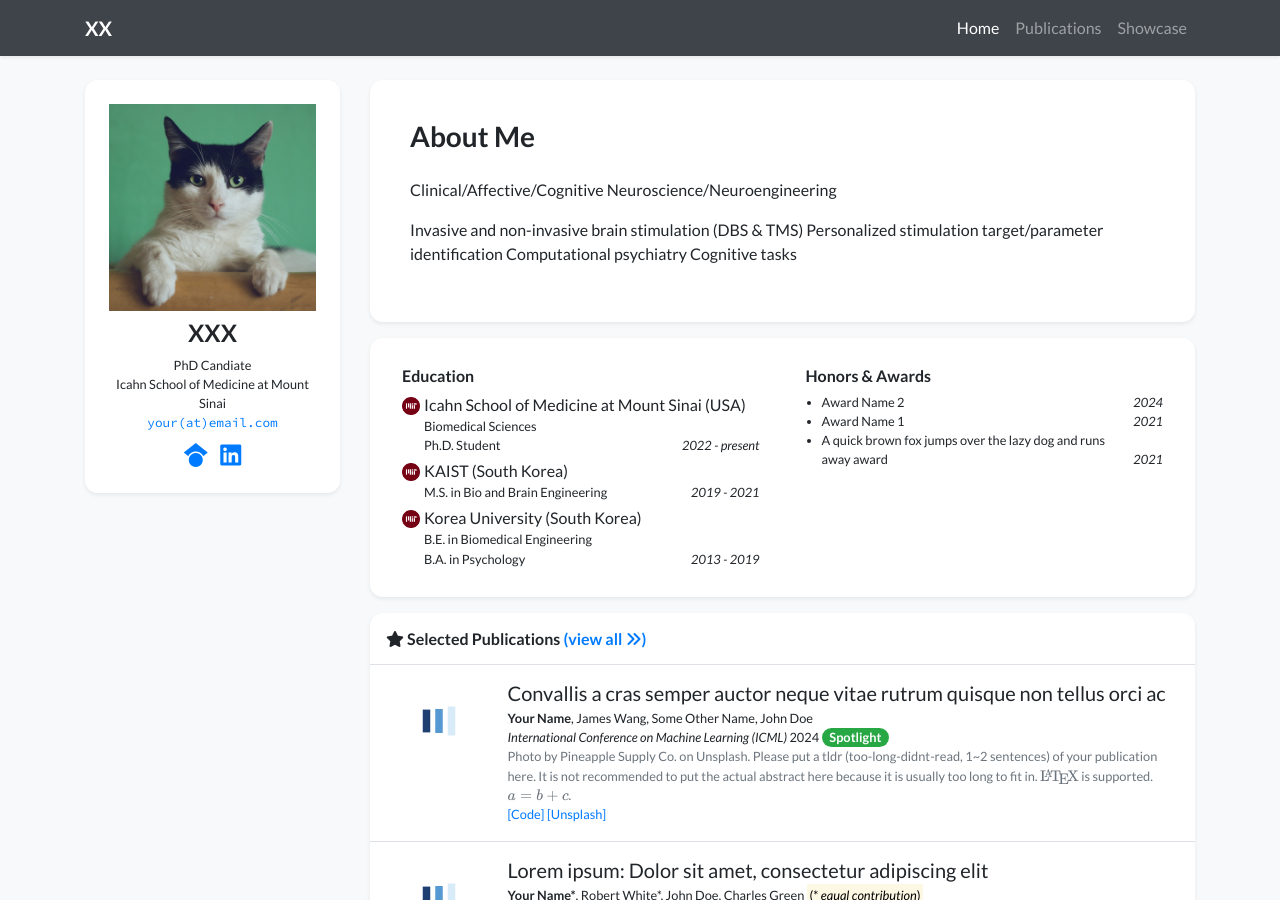
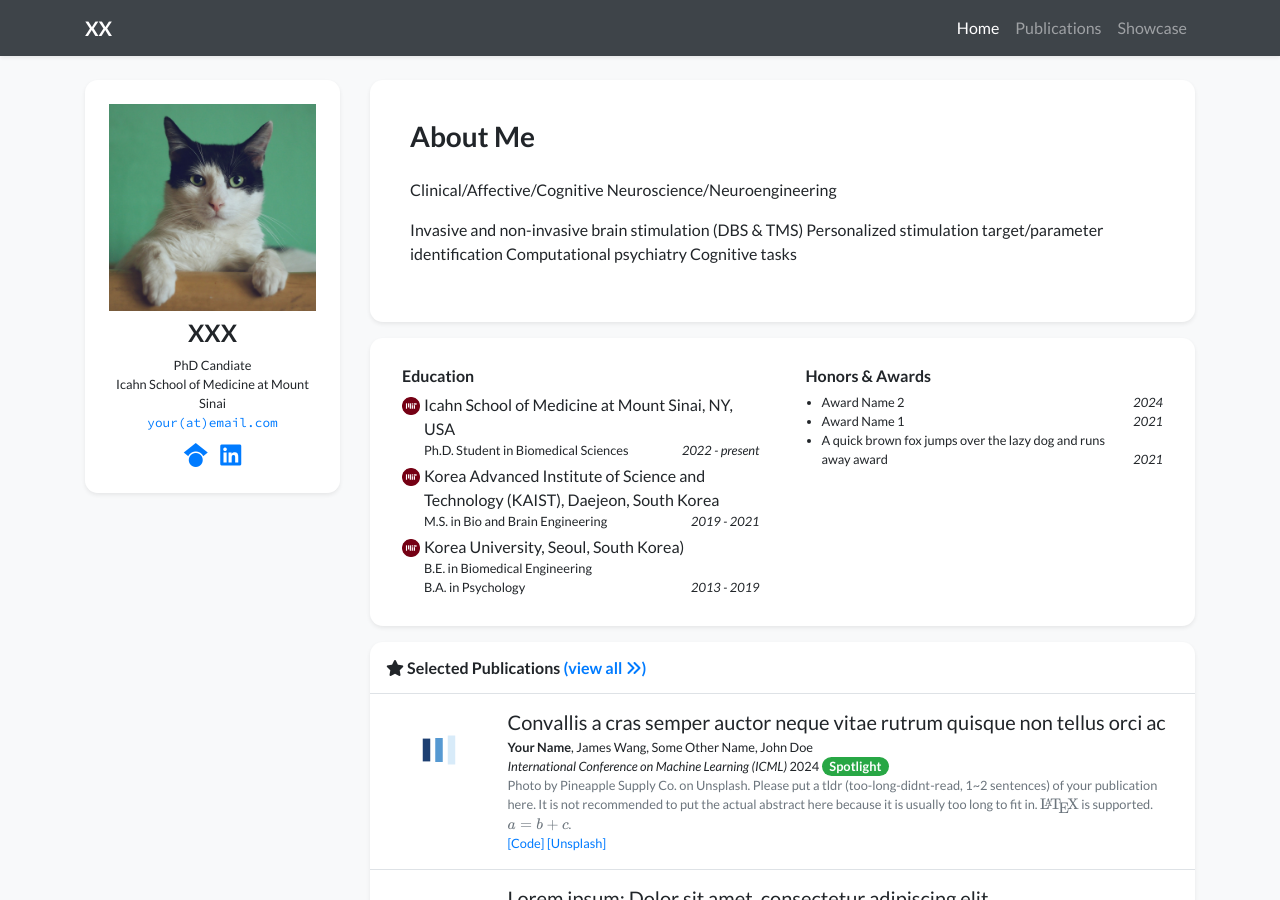
Before and after one commit to ha-neul-song/ha-neul-song.github.io, a Jekyll site: the page built from index.html, in a window 1280 px wide and 900 px high. Built offline with Jekyll 4.4.1, drawn with Linux system fonts in a browser that asks for light colours; nearby versions of some CDN libraries; a style sheet for code colours, icons or effects is not loaded.

Commit message:
Update profile.yml

```diff
--- a/_data/profile.yml
+++ b/_data/profile.yml
@@ -37,16 +37,15 @@ portrait_url: /assets/images/photos/portrait.jpg
 #  Photo by Manja Vitolic on Unsplash (this caption is optional, comment it out to disable).
 
 education:
-- name: Icahn School of Medicine at Mount Sinai (USA)
+- name: Icahn School of Medicine at Mount Sinai, NY, USA
   logo: /assets/images/badges/MIT_Social_circle.png
-  position: Biomedical Sciences <br/>
-    Ph.D. Student
+  position: Ph.D. Student in Biomedical Sciences
   date: 2022 - present
-- name: KAIST (South Korea)
+- name: Korea Advanced Institute of Science and Technology (KAIST), Daejeon, South Korea
   logo: /assets/images/badges/MIT_Social_circle.png
   position: M.S. in Bio and Brain Engineering
   date: 2019 - 2021
-- name: Korea University (South Korea)
+- name: Korea University, Seoul, South Korea)
   logo: /assets/images/badges/MIT_Social_circle.png
   position: B.E. in Biomedical Engineering <br/>
             B.A. in Psychology
```
